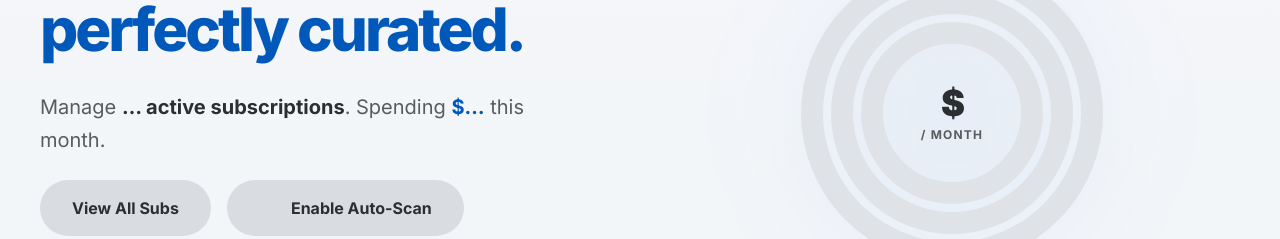
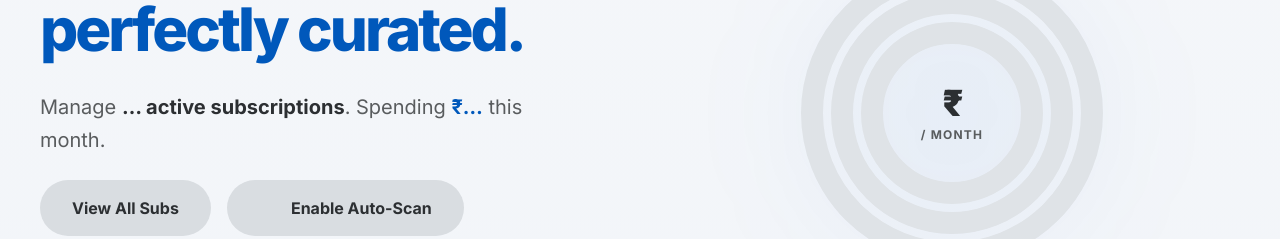
Before and after one commit to AviBapatu/Subscription-Overload-Manager, a React (Vite) app in the folder frontend/: page / in a window 1280 px wide. Shown: the part 301-540 px from the top of the page. Built offline with nearby package versions, Linux system fonts and the light colour scheme; no server answers; sample sign-in values are in the browser's storage.

Commit message:
feat(frontend): replace USD dollar sign with Indian Rupee symbol

```diff
--- a/frontend/src/components/SubscriptionsGrid.jsx
+++ b/frontend/src/components/SubscriptionsGrid.jsx
@@ -147,7 +147,7 @@ const SubscriptionsGrid = () => {
                     <h1 className="text-4xl md:text-5xl font-black tracking-tighter text-on-background mb-3">Subscriptions</h1>
                     <p className="text-on-surface-variant text-lg">
                         {statusFilter === 'ALL' ? (
-                            <>You have <span className="text-primary font-bold">{activeCount} active</span> services costing <span className="text-primary font-bold">${totalMonthlyCost.toFixed(2)}</span> / mo.</>
+                            <>You have <span className="text-primary font-bold">{activeCount} active</span> services costing <span className="text-primary font-bold">₹{totalMonthlyCost.toFixed(2)}</span> / mo.</>
                         ) : (
                             <>Viewing {statusFilter.toLowerCase()} subscriptions.</>
                         )}
--- a/frontend/src/components/dashboard/HeroSection.jsx
+++ b/frontend/src/components/dashboard/HeroSection.jsx
@@ -29,7 +29,7 @@ const HeroSection = ({ stats, statsLoading, isSyncing, isAutoScanEnabled, onGmai
                 </h1>
                 <p className="text-xl text-on-surface-variant leading-relaxed max-w-lg">
                     Manage <span className="font-bold text-on-surface">{stats?.activeCount ?? '…'} active subscriptions</span>.
-                    {' '}Spending <span className="font-bold text-primary">${stats?.monthlySpend?.toFixed(2) ?? '…'}</span> this month.
+                    {' '}Spending <span className="font-bold text-primary">₹{stats?.monthlySpend?.toFixed(2) ?? '…'}</span> this month.
                 </p>
                 {stats?.lastGmailSync && (
                     <p className="text-sm font-bold text-outline-variant uppercase tracking-widest">
@@ -100,7 +100,7 @@ const HeroSection = ({ stats, statsLoading, isSyncing, isAutoScanEnabled, onGmai
                 <div className="absolute flex flex-col items-center text-center">
                     {statsLoading
                         ? <Skeleton className="w-20 h-10" />
-                        : <span className="text-4xl font-black tracking-tighter">${stats?.monthlySpend?.toFixed(0)}</span>
+                        : <span className="text-4xl font-black tracking-tighter">₹{stats?.monthlySpend?.toFixed(0)}</span>
                     }
                     <span className="text-xs uppercase tracking-widest font-bold text-on-surface-variant mt-1">/ month</span>
                 </div>
--- a/frontend/src/components/dashboard/ui.jsx
+++ b/frontend/src/components/dashboard/ui.jsx
@@ -39,7 +39,7 @@ export const AreaTooltip = ({ active, payload, label }) => {
     return (
         <div className="glass-card px-4 py-3 rounded-xl shadow-lg border border-white/40">
             <p className="text-xs font-bold text-on-surface-variant mb-1">{label}</p>
-            <p className="text-lg font-black text-primary">${payload[0].value?.toFixed(2)}</p>
+            <p className="text-lg font-black text-primary">₹{payload[0].value?.toFixed(2)}</p>
         </div>
     );
 };
@@ -70,7 +70,7 @@ export const TimelineItem = ({ sub, index, isLast }) => {
                     {dateStr} • {label}
                 </span>
                 <h4 className="font-bold text-lg text-on-surface">{sub.serviceName}</h4>
-                <p className="text-on-surface-variant text-sm">{sub.billingCycle.charAt(0) + sub.billingCycle.slice(1).toLowerCase()} plan · ${sub.cost.toFixed(2)}</p>
+                <p className="text-on-surface-variant text-sm">{sub.billingCycle.charAt(0) + sub.billingCycle.slice(1).toLowerCase()} plan · ₹{sub.cost.toFixed(2)}</p>
             </div>
         </div>
     );
--- a/frontend/src/components/subscriptions/SubscriptionCard.jsx
+++ b/frontend/src/components/subscriptions/SubscriptionCard.jsx
@@ -145,7 +145,7 @@ const SubscriptionCard = ({
             <div className="flex items-end justify-between mb-4">
                 <div>
                     <p className="text-[10px] font-bold text-outline-variant uppercase tracking-widest mb-1">{sub.billingCycle || 'MONTHLY'}</p>
-                    <p className="text-3xl font-black text-on-background tracking-tighter">${sub.cost.toFixed(2)}</p>
+                    <p className="text-3xl font-black text-on-background tracking-tighter">₹{sub.cost.toFixed(2)}</p>
                 </div>
                 <div className="text-right">
                     <p className="text-[10px] font-bold text-outline-variant uppercase tracking-widest mb-1">Next Bill</p>
```
